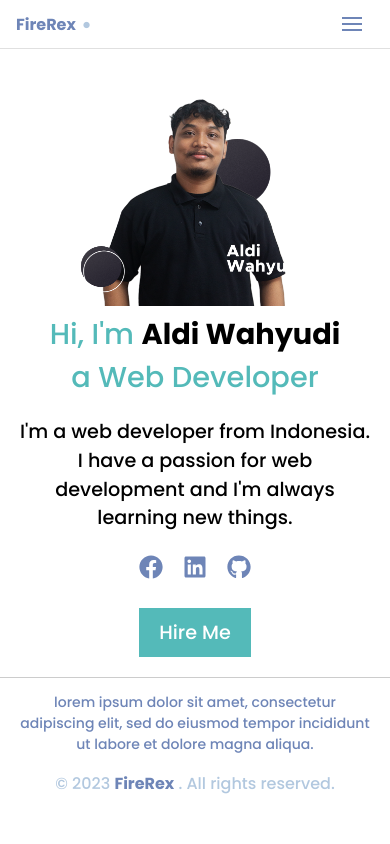
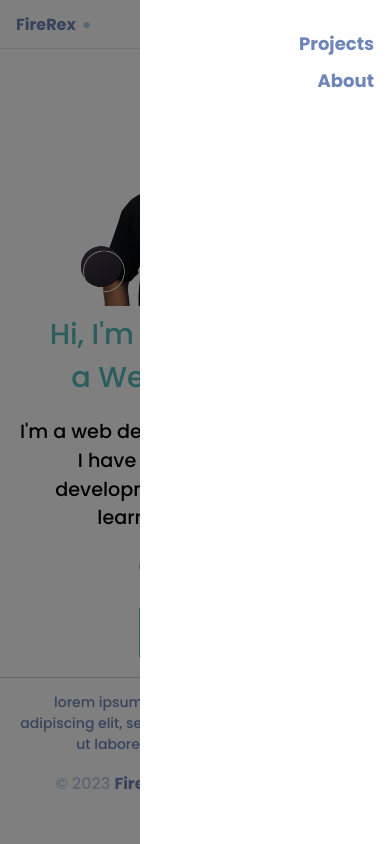
Before and after one commit to FireRex979/portofolio, a React (Create React App) app: page / in a window 390 px wide. Both pictures are taken after a click on the button 352 px from the left and 24 px from the top of the page. Built offline with nearby package versions, Linux system fonts and the light colour scheme.

Commit message:
Responsive Sidebar

```diff
--- a/package.json
+++ b/package.json
@@ -7,6 +7,7 @@
     "@testing-library/react": "^13.4.0",
     "@testing-library/user-event": "^13.5.0",
     "axios": "^1.2.2",
+    "clsx": "^1.2.1",
     "react": "^18.2.0",
     "react-dom": "^18.2.0",
     "react-icons": "^4.7.1",
--- a/src/Header/Header.Style.js
+++ b/src/Header/Header.Style.js
@@ -1,114 +1,140 @@
-import {createUseStyles} from 'react-jss';
+import { createUseStyles } from "react-jss";
 
 const useStyles = createUseStyles({
   header: {
-        margin: '0',
-        borderBottom: '1px solid #E0E0E0'
+    margin: "0",
+    borderBottom: "1px solid #E0E0E0",
   },
   navbar: {
-        display: 'flex',
-        justifyContent: 'space-between',
-        alignItems: 'center',
-        backgroundColor: '#FFF',
-        height: '40px',
-        padding: '12px 0',
+    display: "flex",
+    justifyContent: "space-between",
+    alignItems: "center",
+    backgroundColor: "#FFF",
+    height: "40px",
+    padding: "12px 0",
   },
   logo: {
-        display: 'flex',
-        alignItems: 'center',
-        textDecoration: 'none',
-        '& h4': {
-            color: '#6E85B7',
-            fontSize: '24px',
+    display: "flex",
+    alignItems: "center",
+    textDecoration: "none",
+    "& h4": {
+      color: "#6E85B7",
+      fontSize: "24px",
     },
-        '& span': {
-            color: '#B2C8DF',
-            fontSize: '32px',
-            marginLeft: '5px'
-        }
+    "& span": {
+      color: "#B2C8DF",
+      fontSize: "32px",
+      marginLeft: "5px",
+    },
   },
   navMenu: {
-        display: 'flex',
-        alignItems: 'center',
-        '& ul': {
-            display: 'flex',
-            alignItems: 'center',
-            '& li': {
-                listStyle: 'none',
-                marginLeft: '20px',
-                '& a': {
-                    color: '#6E85B7',
-                    fontSize: '16px',
-                    textDecoration: 'none',
-                    '&:hover': {
-                        color: '#B2C8DF',
-                    }
-                }
+    display: "flex",
+    alignItems: "center",
+    "& button": {
+      display: "none",
     },
   },
-        '& button': {
-            display: 'none',
-        }
+  navUl: {
+    display: "flex",
+    alignItems: "center",
+    "& li": {
+      listStyle: "none",
+      marginLeft: "20px",
+      "& a": {
+        color: "#6E85B7",
+        fontSize: "16px",
+        textDecoration: "none",
+        "&:hover": {
+          color: "#B2C8DF",
         },
-    '@media (max-width: 680px)': {
+      },
+    },
+  },
+  "@media (max-width: 680px)": {
     navbar: {
-            height: '40px',
-            padding: '4px 0px'
+      height: "40px",
+      padding: "4px 0px",
     },
     logo: {
-            display: 'flex',
-            alignItems: 'center',
-            '& h4': {
-                color: '#6E85B7',
-                fontSize: '16px',
+      display: "flex",
+      alignItems: "center",
+      "& h4": {
+        color: "#6E85B7",
+        fontSize: "16px",
       },
-            '& span': {
-                color: '#B2C8DF',
-                fontSize: '24px',
-                marginLeft: '5px'
-            }
+      "& span": {
+        color: "#B2C8DF",
+        fontSize: "24px",
+        marginLeft: "5px",
+      },
     },
     navMenu: {
-            display: 'block',
-            '& ul': {
-                display: 'none',
-                backgroundColor: '#FFF',
-                padding: '0px 16px',
-                '& li': {
-                    listStyle: 'none',
-                    marginLeft: '0',
-                    textAlign: 'right',
-                    '& a': {
-                        color: '#6E85B7',
-                        fontSize: '14px',
-                        textDecoration: 'none',
-                        '&:hover': {
-                            color: '#B2C8DF',
-                        }
-                    }
-                }
+      display: "block",
+      "& button": {
+        display: "block",
+        backgroundColor: "#FFF",
+        border: "none",
+        color: "#6E85B7",
+        fontSize: "16px",
+        cursor: "pointer",
+        "&:hover": {
+          color: "#B2C8DF",
+          backgroundColor: "#FFF",
         },
-            '& button': {
-                display: 'block',
-                backgroundColor: '#FFF',
-                border: 'none',
-                color: '#6E85B7',
-                fontSize: '16px',
-                cursor: 'pointer',
-                '&:hover': {
-                    color: '#B2C8DF',
-                    backgroundColor: '#FFF',
+        "& span": {
+          display: "block",
+          width: "20px",
+          height: "2px",
+          backgroundColor: "#6E85B7",
+          margin: "4px 0px",
         },
-                '& span': {
-                    display: 'block',
-                    width: '20px',
-                    height: '2px',
-                    backgroundColor: '#6E85B7',
-                    margin: '4px 0px',
-                }
-            }
       },
-    }
+    },
+    navUl: {
+      display: "none",
+    },
+  },
+  sidebar: {
+    position: "fixed",
+    top: "0",
+    bottom: "0",
+    right: "0",
+    width: "250px",
+    backgroundColor: "#FFF",
+    transition: "transform 0.3s ease-in-out",
+  },
+  sidebarMenu: {
+    marginTop: "30px",
+    display: "block",
+    backgroundColor: "#FFF",
+    padding: "0px 16px",
+    "& li": {
+      listStyle: "none",
+      marginLeft: "0",
+      textAlign: "right",
+      marginBottom: "10px",
+      "& a": {
+        color: "#6E85B7",
+        fontSize: "18px",
+        fontWeight: "bold",
+        textDecoration: "none",
+        "&:hover": {
+          color: "#B2C8DF",
+        },
+      },
+    },
+  },
+  overlay: {
+    position: "fixed",
+    inset: "0",
+    backgroundColor: "rgba(0, 0, 0, 0.5)",
+  },
+  sidebarHide: {
+    transform: "translateX(100%)",
+  },
+  overlayHide: {
+    display: "none",
+  },
 });
 
 export default useStyles;
--- a/src/Header/NavMenu.js
+++ b/src/Header/NavMenu.js
@@ -2,6 +2,7 @@ import React from "react";
 import useStyles from "./Header.Style";
 import { useState } from "react";
 import { Link } from "react-router-dom";
+import clsx from "clsx";
 
 export default function NavMenu() {
   const [showMenu, setShowMenu] = useState(false);
@@ -18,7 +19,30 @@ export default function NavMenu() {
         <span></span>
         <span></span>
       </button>
-      <ul>
+      <div
+        onClick={handleMenu}
+        className={clsx(classes.overlay, {
+          [classes.overlayHide]: !showMenu,
+        })}
+      ></div>
+      <div
+        className={clsx(classes.sidebar, {
+          [classes.sidebarHide]: !showMenu,
+        })}
+      >
+        <ul className={classes.sidebarMenu}>
+          <li>
+            <Link to="/project">Projects</Link>
+          </li>
+          {/* <li>
+          <Link to="/blog">Blogs</Link>
+        </li> */}
+          <li>
+            <Link to="/about">About</Link>
+          </li>
+        </ul>
+      </div>
+      <ul className={classes.navUl}>
         <li>
           <Link to="/project">Projects</Link>
         </li>
```
Also changed, not shown: 2 other files (tests, documents, lock files or other folders). Lines whose indentation alone changed are shown as unchanged.
